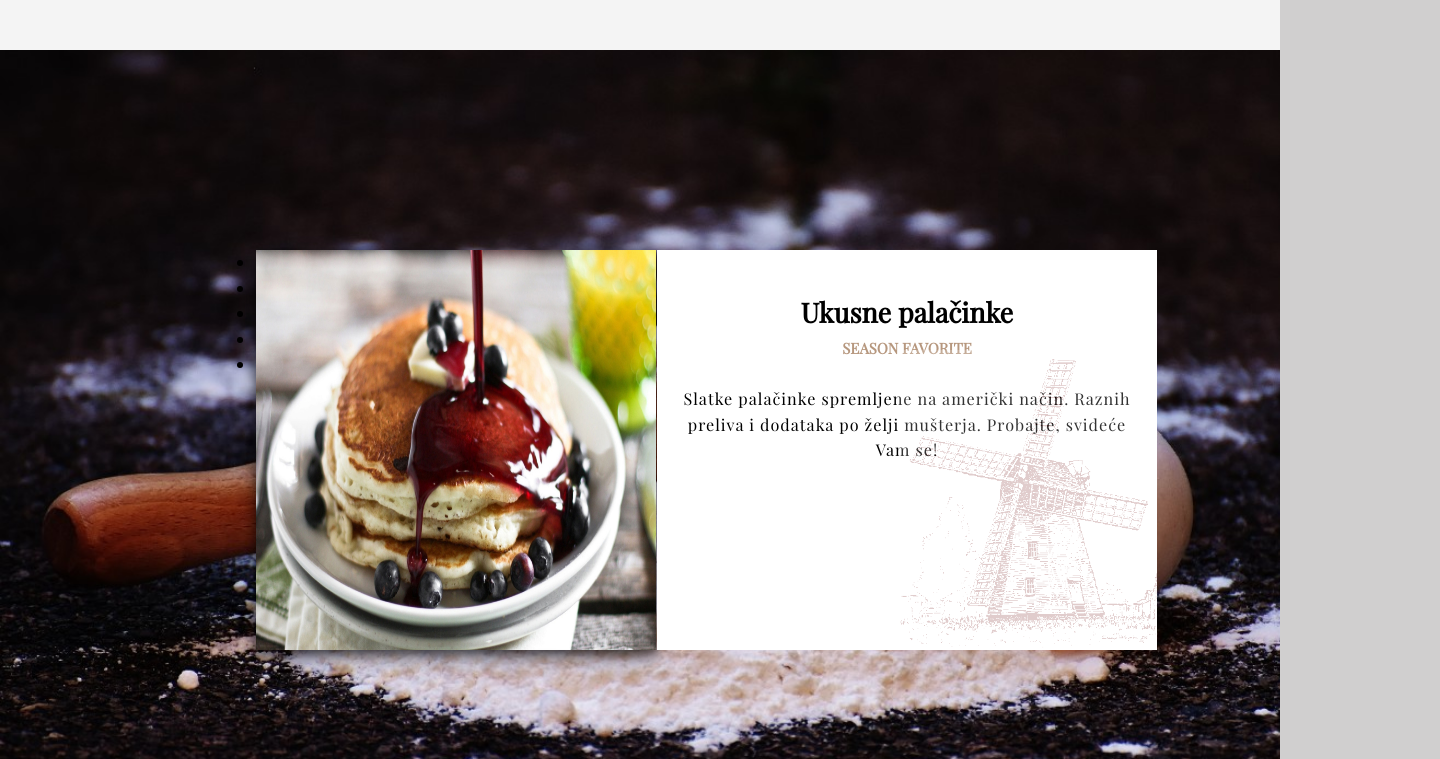
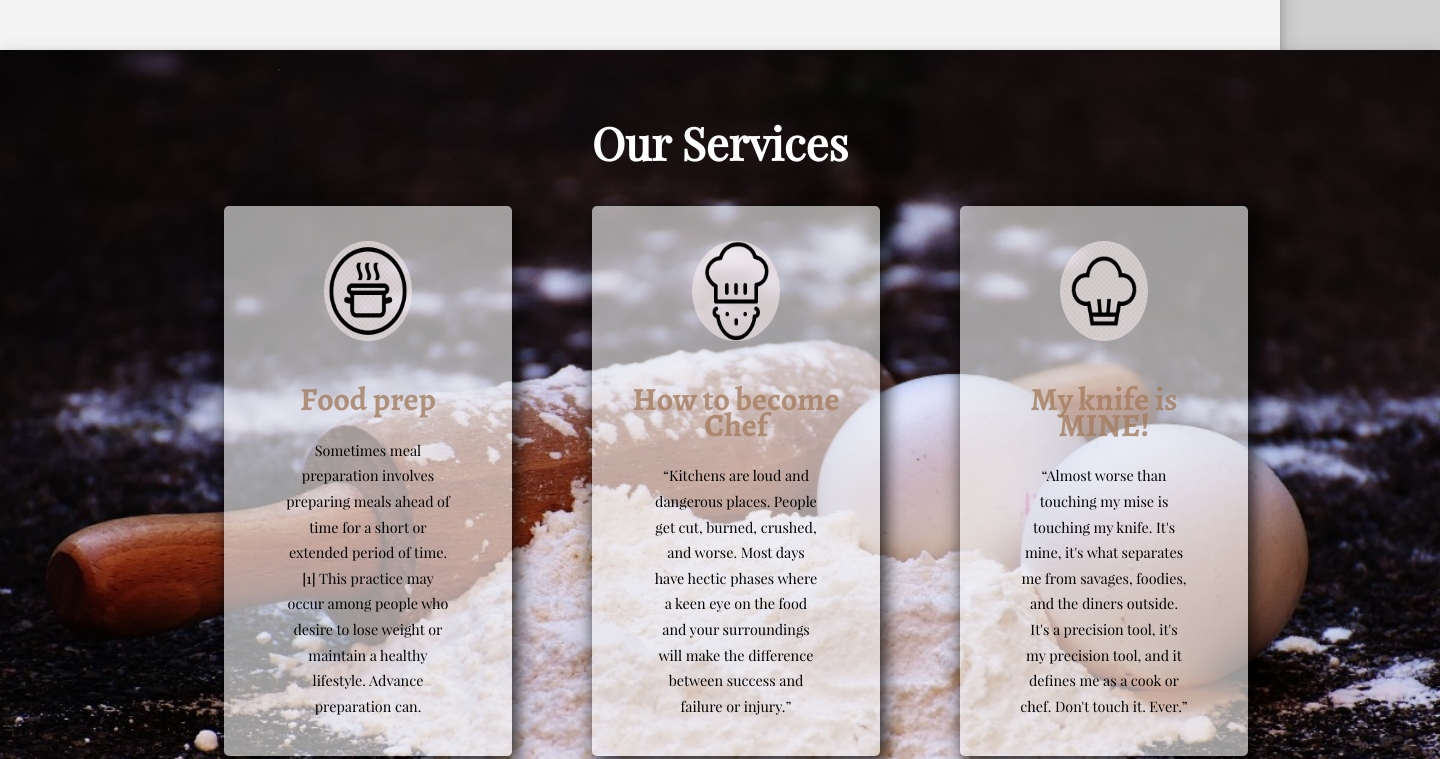
Before and after one commit to Ljove87/Projekat-VeljkoKukic33614, a plain HTML site: page index.html in a window 1280 px wide. Shown: the part 1550-2309 px from the top of the page, 1440 px wide, since content can reach past the window. Drawn offline with Linux system fonts and the light colour scheme.

Commit message:
changed whole section on front page

```diff
--- a/css/main.css
+++ b/css/main.css
@@ -75,7 +75,6 @@ body {
     background-color: #c0c0c086;
     top:0;
     position: fixed;
-    z-index: 5;
 
 }
 
@@ -195,10 +194,6 @@ body {
     float:left;
     text-align:center;
     margin-top: 50px;
-    background-color: #f4f4f4;
-    border-radius: 5px;
-    border-bottom:none;
-    border-right:none;
 }
 
 #boxes .box h4 {
@@ -206,7 +201,7 @@ body {
     padding-top: 20px;
     font-family: 'Alegreya', sans-serif;
     font-weight: 500;
-    color: #333;
+    color: rgb(3, 3, 3);
 }
 #boxes .box p {
     padding: 45px 35px 0 45px;
@@ -222,13 +217,12 @@ body {
     font-size:250%;
     padding-top: 20px;
     font-family: 'PlayfairDisplay', sans-serif;
-    color: #4b4a4a;
+    color: #030303;
 }
 
 .box h2 {
     padding-top: 50px;
     font-size: 150%;
-    margin-bottom: -50px;
 
 }
 
@@ -244,7 +238,7 @@ body {
 }
 
 .hrs hr {
-    margin-top: 100px;
+    margin-top: 80px;
 }
 
 /* Blockquote syling */
@@ -302,99 +296,62 @@ blockquote:before {
     border: 1px solid rgba(121, 121, 121, 0.432);
 }
 
-/* JS slider and another section */
 
-#js-slider {
+/* 3 Box Section*/
+#boxes2 {
     width: 100%;
-    max-width: 1440px;
+    margin: 0 auto;
+    width: 1440px;
     height: 800px;
-    margin:0 auto;
-    background: url(../images/js-slider/flouregg.jpg);
+    background-image: url('../images/js-slider/flouregg.jpg');
     background-size: cover;
     background-repeat: no-repeat;
-    position: relative;
+    box-shadow: 0 4px 8px 0 rgba(0, 0, 0, 0.2), 0 6px 20px 0 rgba(0, 0, 0, 0.19);
+}
+#boxes2 .boxie {
+    margin: 0 auto;
+    width: 80%;
+}
+#boxes2 .box2 {
+    width: 25%;
+    float:left;
+    text-align:center;
+    margin-top: 50px;
+    padding: 35px;
+    margin-left: 80px;
+    background-color: #f4f4f49f;
+    border-radius: 5px;
+    box-shadow: 5px 8px 18px 0 rgba(0, 0, 0, 0.7), 0 6px 20px 0 rgba(0, 0, 0, 0.29);
+    height: 550px;
 }
 
-.container2 {
-    width: 60%;
-    margin:0 auto;
+#boxes2 .box2 h3 {
+    font-size: 180%;
+    padding-top: 40px;
+    font-family: 'AlegreyaBold', sans-serif;
+    font-weight: 300;
+    color:rgba(164, 125, 94, 0.8);
 }
-
-#js-slider .insidewrapper{
-    margin-top: 200px;
-    position: absolute;
+#boxes2 .box2 p {
+    padding: 25px 25px 0 25px;
     text-align: center;
-}
-.insidewrapper h5 {
-    color:  rgba(164, 125, 94, 0.8);
-    padding-top:10px;
-}
-.insidewrapper h1 {
-    padding-top: 50px;
-}
-.insidewrapper p {
-    padding-top: 30px;
-    padding: 25px;
-    font-size: 90%;
-    letter-spacing: 1px;
-}
-#js-slider .images {
-    width: 400px;
-    height: 400px;
-    background: #f3f3f3;
-    box-shadow: 0 4px 8px 0 rgba(0, 0, 0, 0.4), 0 6px 20px 0 rgba(0, 0, 0, 0.59);
+    font-size: 80%;
 
 }
 
-/* Slider */
-
-#slides {
-    position: relative;
-    height: 300px;
-    padding: 0px;
-    margin: 0px;
-    list-style: none;
+#boxes2 .box2 img {
+    width:40%;
+    height: 100px;
+    border-radius: 50%;
+    background: rgba(255, 245, 245, 0.562);
 }
 
-.slide img {
-    position: absolute;
-    left: 0px;
-    top: 0px;
-    width: 400px;
-    height: 400px;
-    opacity: 0;
-    z-index: 1;
-
-    -webkit-transition: opacity 1s;
-    -moz-transition: opacity 1s;
-    -o-transition: opacity 1s;
-    transition: opacity 1s;
+#boxes2 h1 {
+    text-align:center;
+    padding-top:80px;
+    font-size:250%;
+    color: #ffffff;
 }
-
-.showing img{
-    opacity: 1;
-    z-index: 2;
-}
-
-/* Slider */
-
-#js-slider .info-slider {
-    width: 500px;
-    height: 400px;
-    background: #ffffff;
-    margin-left: 401px;
-    position: relative;
-}
-
-.info-slider img {
-    height: 300px;
-    position: absolute;
-    bottom:0;
-    right:0;
-    opacity: 0.2;
-}
-
-
 
 /* End Section */
 
--- a/index.html
+++ b/index.html
@@ -52,7 +52,6 @@
                     <h2>Chef Cook</h2>
                        <div class="hrs">
                             <hr>
-
                             <hr>
                        </div>
                        <div class="hrs">
@@ -88,31 +87,29 @@
           </section>
         <!-- End of section boxes with 4 images-->
 
-        <!-- Star of section slider-->
-<section id="js-slider">
-    <div class="container2">
-       <div class="insidewrapper">
-            <div id="images" class="images">
-                <ul class="slides">
-                    <li class="slide"><img src="images/js-slider/1.jpg"></li>
-                    <li class="slide showing"><img src="images/js-slider/2.jpg"></li>
-                    <li class="slide"></li>
-                    <li class="slide"></li>
-                    <li class="slide"></li>
-                </ul>
-            </div>
+        <!-- Start of section with 3 boxes-->
+
+    <section id='boxes2'>
+        <div class='boxie'>
+          <h1>Our Services</h1>
+          <div class='box2'>
+            <img src='images/3box/icon1.png' alt=''>
+            <h3>Food prep</h3>
+            <p>Sometimes meal preparation involves preparing meals ahead of time for a short or extended period of time.[1] This practice may occur among people who desire to lose weight or maintain a healthy lifestyle. Advance preparation can.</p>
+          </div>
+          <div class='box2'>
+            <img src='images/3box/icon2.png' alt=''>
+            <h3>How to become Chef</h3>
+            <p>“Kitchens are loud and dangerous places. People get cut, burned, crushed, and worse.  Most days have hectic phases where a keen eye on the food and your surroundings will make the difference between success and failure or injury.” </p>
+          </div>
+          <div class='box2'>
+            <img src='images/3box/icon3.png' alt=''>
+            <h3>My knife is MINE!</h3>
+            <p>“Almost worse than touching my mise is touching my knife. It's mine, it's what separates me from savages, foodies, and the diners outside. It's a precision tool, it's my precision tool, and it defines me as a cook or chef. Don't touch it. Ever.”</p>
+         </div>
         </div>
-        <div class="insidewrapper">
-            <div class="info-slider">
-                <img src="images/js-slider/windmill.jpg" alt="">
-                <h1>Ukusne palačinke</h1>
-                <h5>SEASON FAVORITE</h5>
-                <p>Slatke palačinke spremljene na američki način. Raznih preliva i dodataka po želji mušterja. Probajte, svideće Vam se!</p>
-            </div>
-        </div>
-    </div>
-</section>
-        <!-- End of section slider-->
+      </section>
+      <!-- End of section with 3 boxes-->
 
 <section id="section-end">
    <div class="container">
```
Also changed, not shown: images/3box/icon1.png (added), images/3box/icon2.png (added), images/3box/icon3.png (added).
